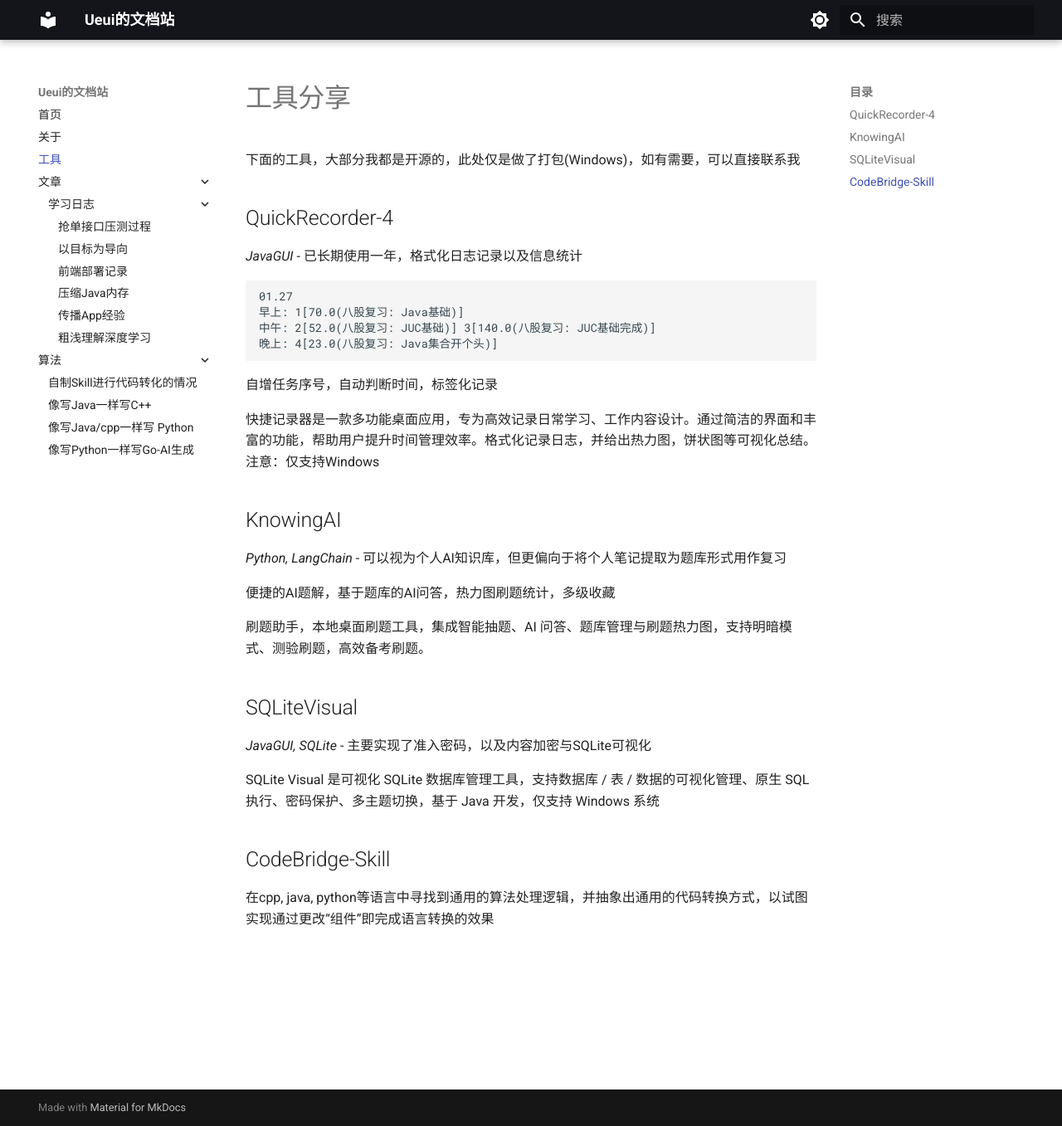
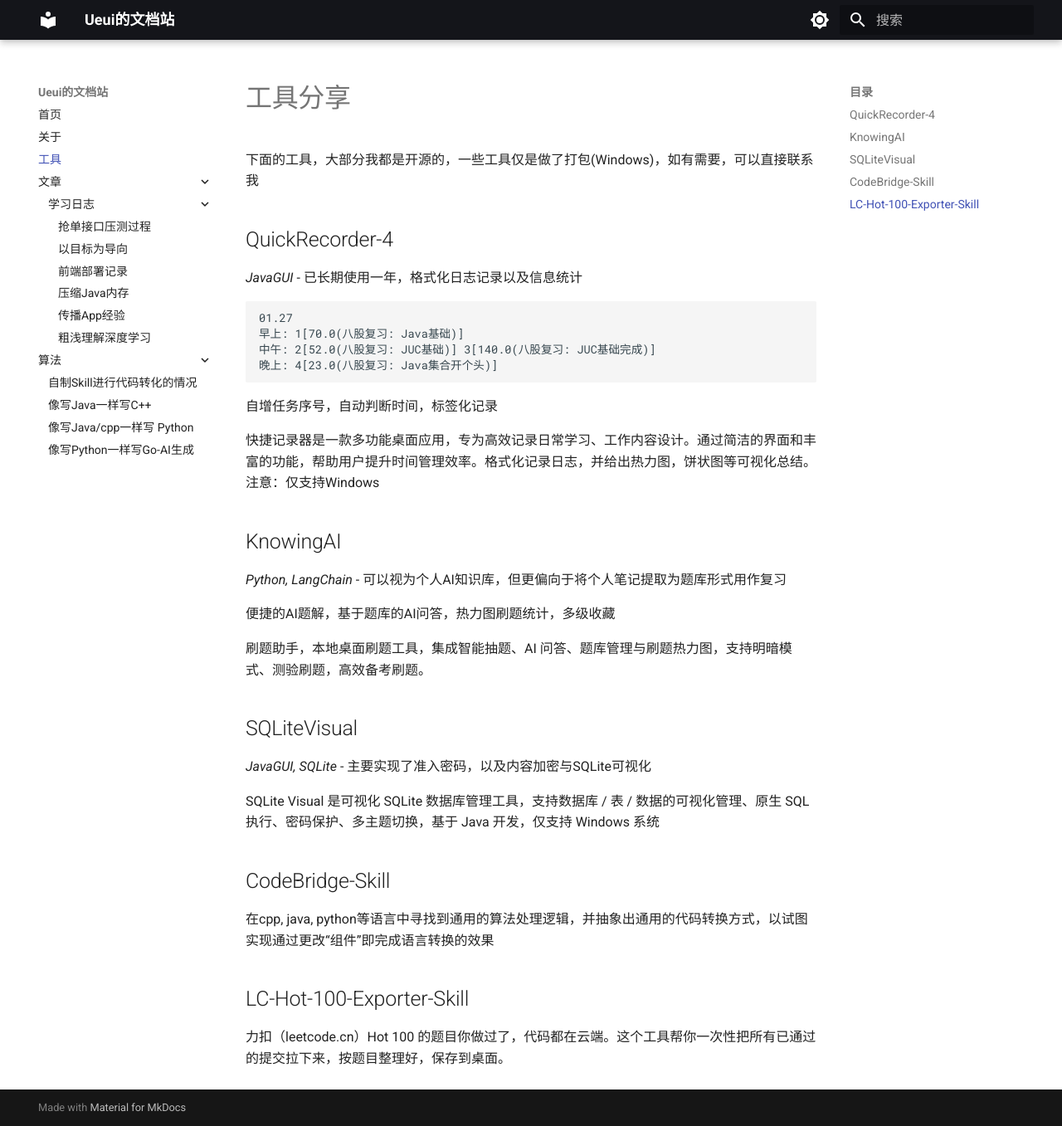
Before and after one commit to gh3406286420/ueui, an MkDocs documentation site: the page built from docs/tool.md, in a window 1280 px wide and 1357 px high. Shown: the whole window at 83% size. Built offline with MkDocs 1.6.1 and Material for MkDocs 9.7.7, drawn with Linux system fonts in a browser that asks for light colours.

Commit message:
commit-7

```diff
--- a/docs/tool.md
+++ b/docs/tool.md
@@ -1,6 +1,7 @@
 # 工具分享
 
-下面的工具，大部分我都是开源的，此处仅是做了打包(Windows)，如有需要，可以直接联系我
+下面的工具，大部分我都是开源的，一些工具仅是做了打包(Windows)，如有需要，可以直接联系我
+
 
 ## QuickRecorder-4
 _JavaGUI_
@@ -32,3 +33,7 @@ SQLite Visual 是可视化 SQLite 数据库管理工具，支持数据库 / 表
 ## CodeBridge-Skill
 
 在cpp, java, python等语言中寻找到通用的算法处理逻辑，并抽象出通用的代码转换方式，以试图实现通过更改“组件”即完成语言转换的效果
+
+## LC-Hot-100-Exporter-Skill
+
+力扣（leetcode.cn）Hot 100 的题目你做过了，代码都在云端。这个工具帮你一次性把所有已通过的提交拉下来，按题目整理好，保存到桌面。
```
